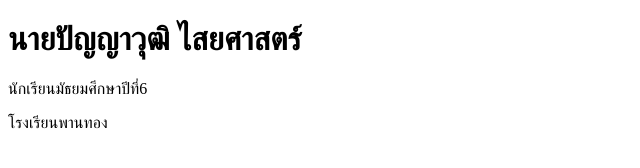
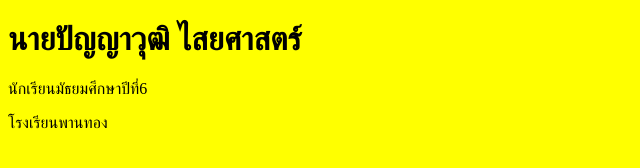
Before and after one commit to panyawutpun09/portfolio, a plain HTML site: page index.html in a window 1280 px wide. Shown: the whole page, without its empty margins (0-640 px from the left). Drawn offline with Linux system fonts and the light colour scheme.

Commit message:
Update index.html

```diff
--- a/index.html
+++ b/index.html
@@ -3,7 +3,7 @@
 <head>
   <title>Portfolio ปัญญาวุฒิ</title>
 </head>
-<bodybgcolor=yellow>
+<body bgcolor=yellow>
 <h1>นายปัญญาวุฒิ ไสยศาสตร์</h1>
 <p>นักเรียนมัธยมศึกษาปีที่6</p>
 <p>โรงเรียนพานทอง</p>
```
